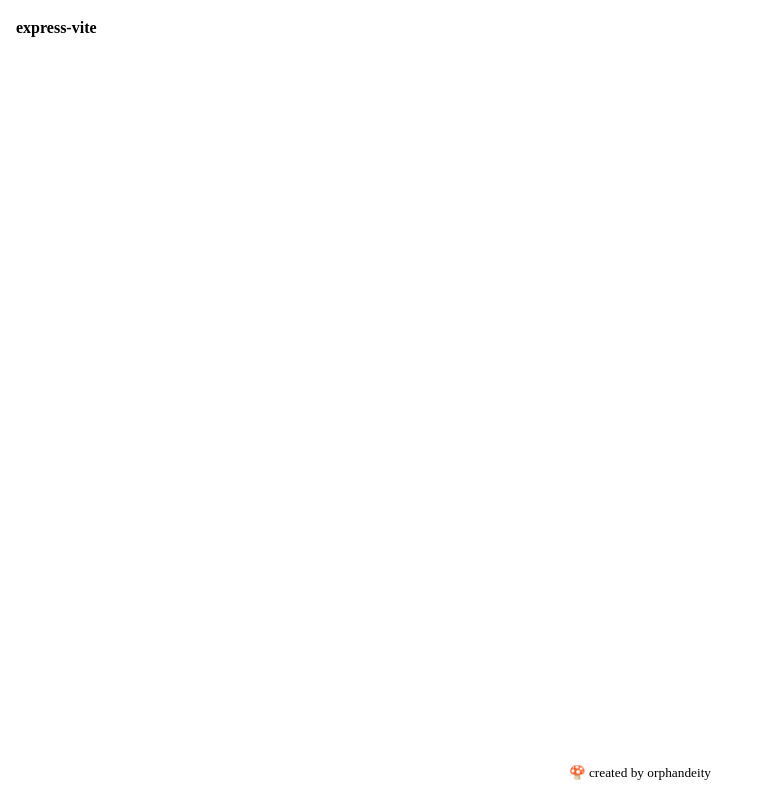
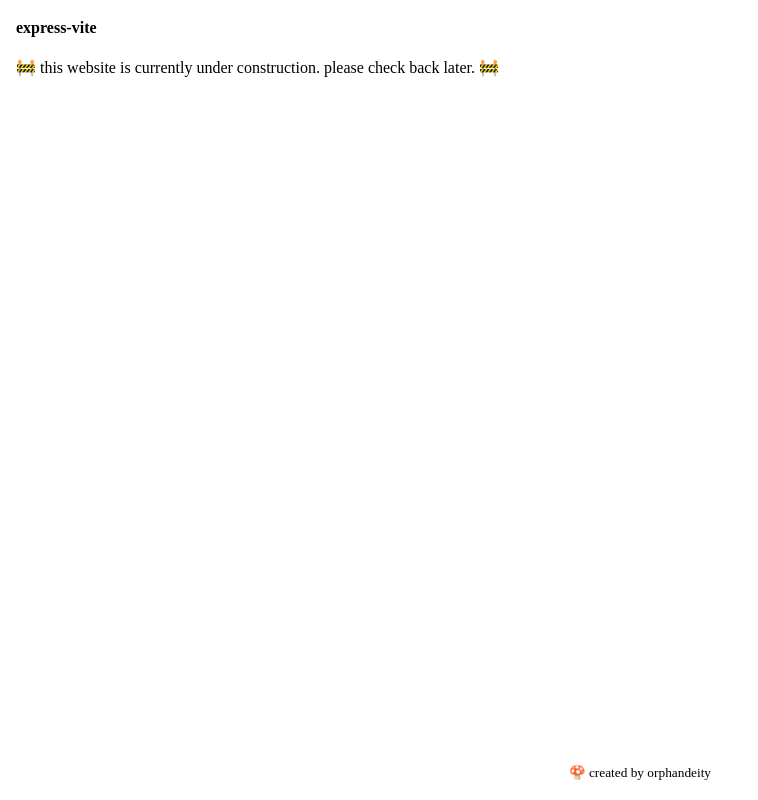
Before and after one commit to orphandeity/fullstack-express, a React (Vite) app in the folder client/: page / in a window 1280 px wide. Shown: the whole page, without its empty margins (0-758 px from the left). Built offline with nearby package versions, Linux system fonts and the light colour scheme; a web font is replaced by a local one.

Commit message:
adds Home component

```diff
--- a/client/src/App.jsx
+++ b/client/src/App.jsx
@@ -3,13 +3,20 @@ import { QueryClient, QueryClientProvider } from '@tanstack/react-query'
 import { ReactQueryDevtools } from '@tanstack/react-query-devtools'
 
 import Layout from './routes/Layout'
+import Home from './routes/Home'
 
 const queryClient = new QueryClient()
 
 const router = createBrowserRouter([
   {
     path: '/',
-    element: <Layout />,
+    Component: Layout,
+    children: [
+      {
+        index: true,
+        Component: Home,
+      },
+    ],
   },
 ])
 
--- /dev/null
+++ b/client/src/routes/Home.jsx
@@ -0,0 +1,10 @@
+function Home() {
+  return (
+    <p>
+      🚧 this website is currently under construction. please check back later.
+      🚧
+    </p>
+  )
+}
+
+export default Home
```
